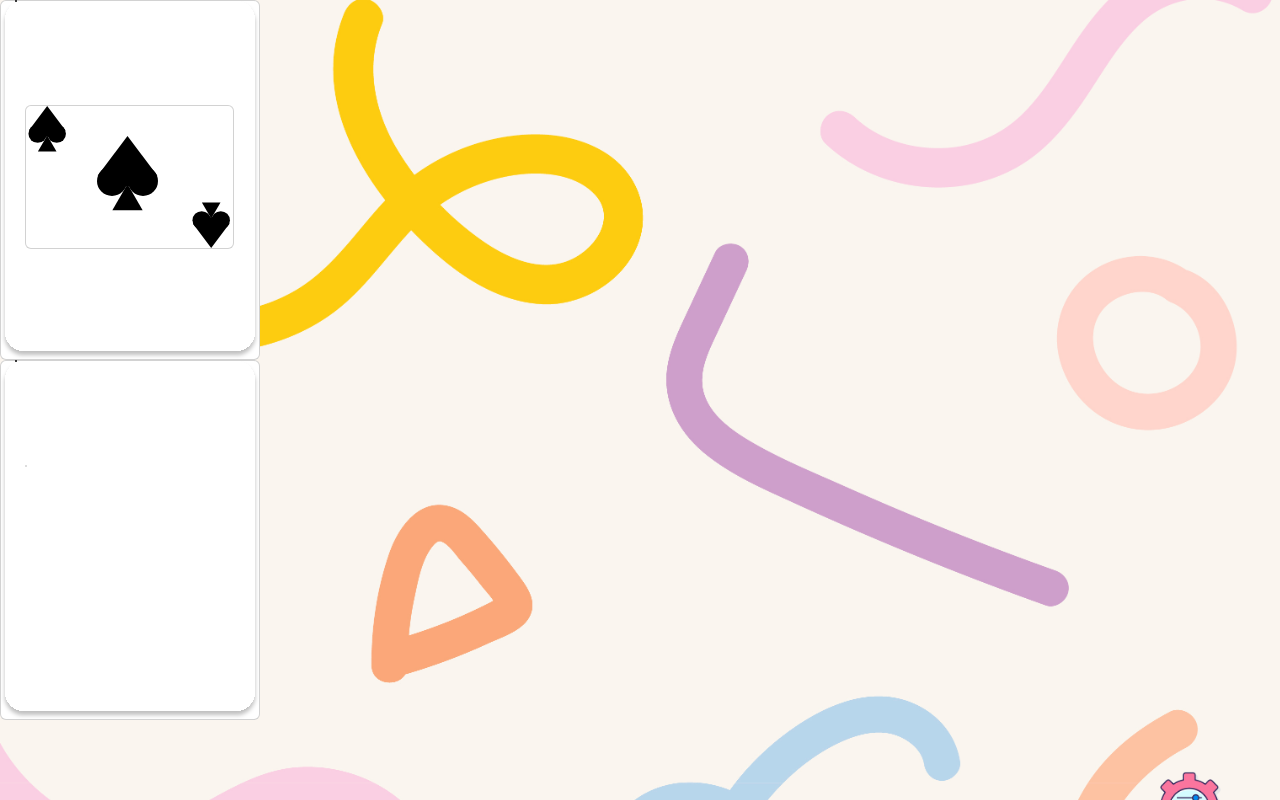
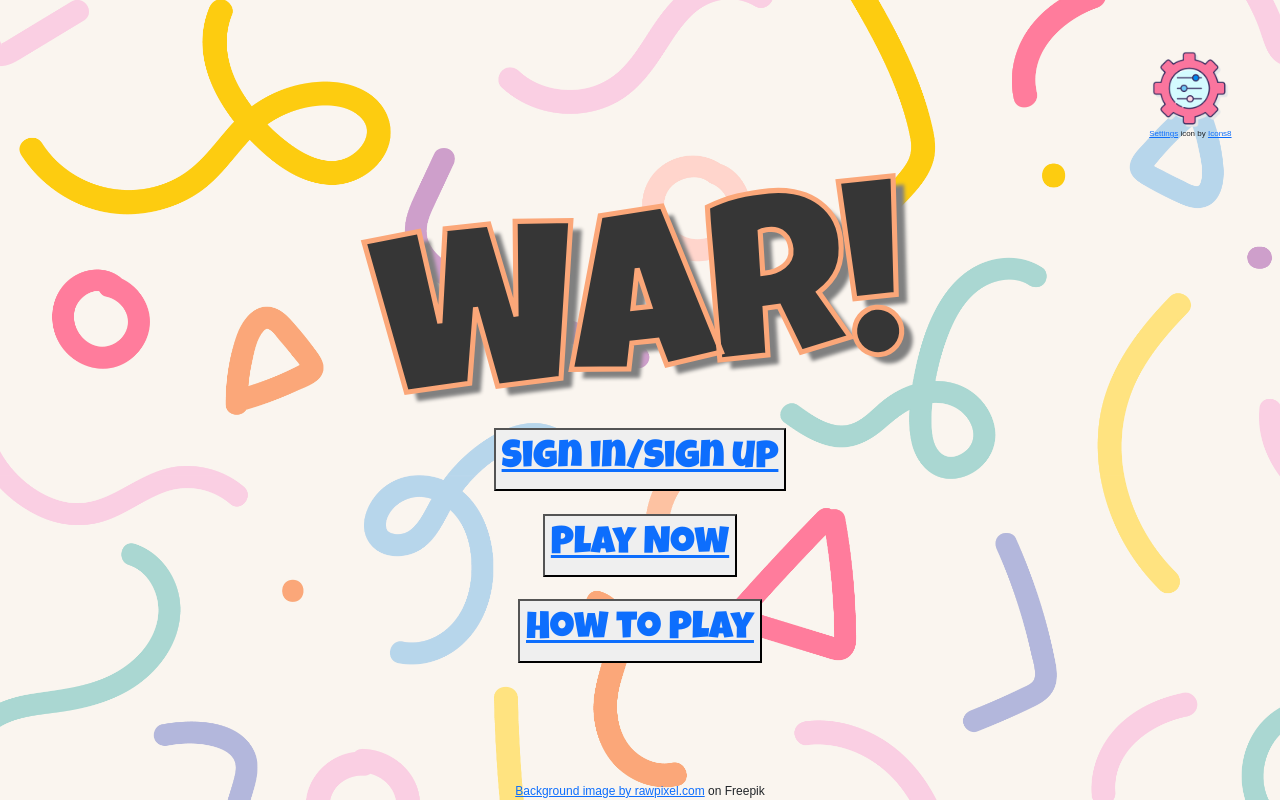
Before and after one commit to team-awesome1/awesome_cards, a React (Create React App) app: page / in a window 1280 px wide. Shown: the top 800 px of the page. Built offline with nearby package versions, Linux system fonts and the light colour scheme.

Commit message:
add card functioning to PLayNow

```diff
--- a/src/Card.js
+++ b/src/Card.js
@@ -21,15 +21,15 @@ const Card = ({ cardCode }) => {
     return(
         <>
         {isShowing ? (
-            <div className="card-container">
-                <img className="card" src={blank_card} alt="" />
-                <img className="card value black" src={IMAGES[value]} alt="" />
-                <img className="card suit" src={IMAGES[suit]} alt="" />
+            <div className="game-card-container">
+                <img className="game-card" src={blank_card} alt="" />
+                <img className="game-card value" src={IMAGES[value]} alt="" />
+                <img className="game-card suit" src={IMAGES[suit]} alt="" />
             </div>
             ) : (
-            <div className="card-container">
-                <img className="card" src={blank_card} alt="" />
-                <img className="card" src={IMAGES["back"]} alt="" />
+            <div className="game-card-container">
+                <img className="game-card" src={blank_card} alt="" />
+                <img className="game-card" src={IMAGES["back"]} alt="" />
             </div>
             )
         }
--- a/src/Homepage.js
+++ b/src/Homepage.js
@@ -6,8 +6,6 @@ import Card from './Card';
 const Homepage = () => {
   return (
     <div className='Homepage'>
-      <Card cardCode="2S" />
-      <Card cardCode="4H" />
       <div className='OptionsGear'>
         {/* <OptionsGear /> */}
         {/* OptionsGear Component goes here; does not exist yet--see placeholder below */}
--- a/src/routes/PlayNow.js
+++ b/src/routes/PlayNow.js
@@ -1,3 +1,4 @@
+import Card from "../Card";
 export default function PlayNow() {
   return (
     <main style={{ padding: "1rem 0" }}>
--- a/src/styles.css
+++ b/src/styles.css
@@ -3,12 +3,12 @@ body {
     font-family: sans-serif;
 }
 
-.card-container {
+.game-card-container {
     position: relative;
     height: 3.75in;
 }
 
-.card {
+.game-card {
     position: absolute;
 }
 
```
